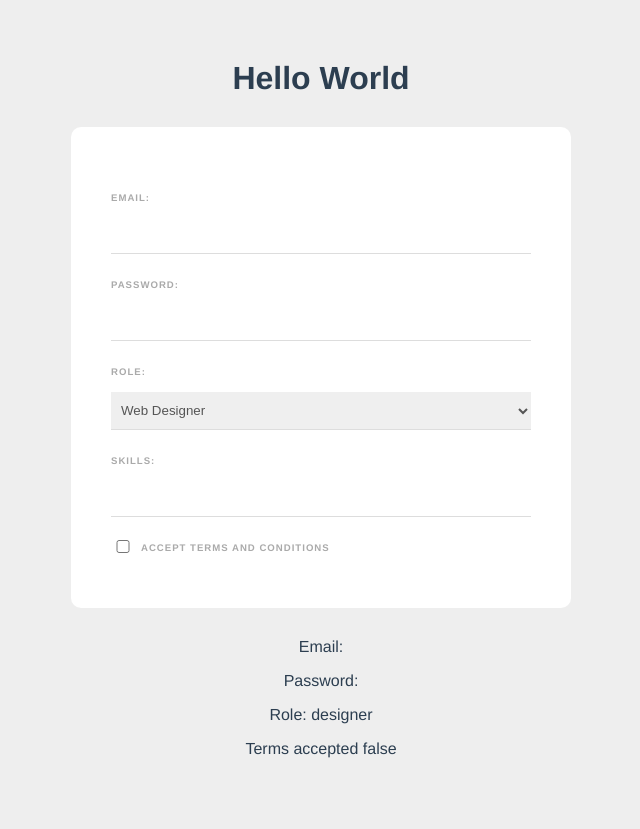
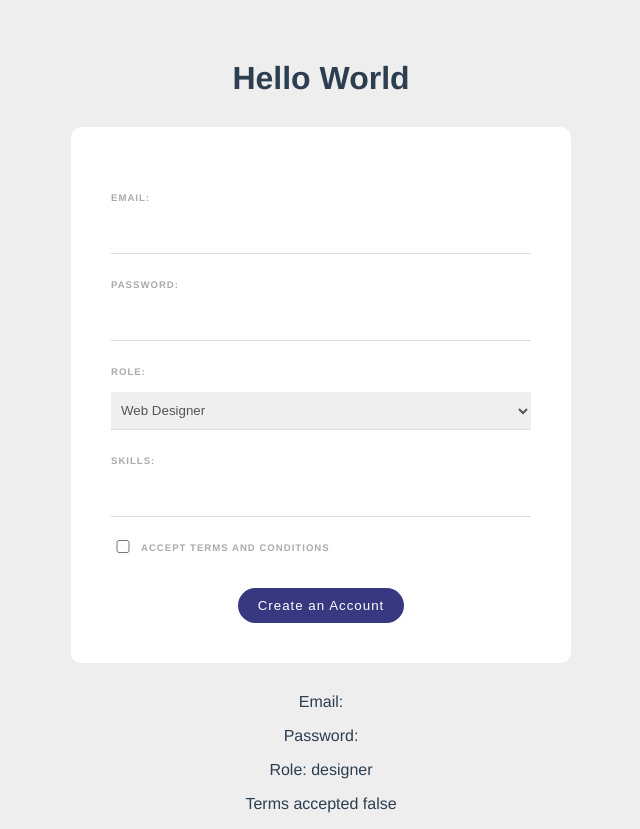
Before and after one commit to Lu-Smith/vue_form, a Vue app: page / in a window 1280 px wide. Shown: the whole page, without its empty margins (319-959 px from the left). Before the commit the page ends 800 px from the top, so only its background shows below. Built offline with nearby package versions, Linux system fonts and the light colour scheme.

Commit message:
Added button to the form

```diff
--- a/src/components/SignupForm.vue
+++ b/src/components/SignupForm.vue
@@ -21,6 +21,9 @@
     <div class="terms">
         <input type="checkbox" required v-model="terms">
         <label>Accept terms and conditions</label>
+    </div>
+    <div class="submit">
+        <button>Create an Account</button>
     </div>
   </form>
   <p>Email: {{ email }}</p>
@@ -117,4 +120,18 @@
     background: #dad6d6;
     color: #504e4e;
 }
+
+button {
+    background: rgb(56, 56, 129);
+    border: none;
+    padding: 10px 20px;
+    margin-top: 20px;
+    color: white;
+    border-radius: 20px;
+    letter-spacing: 1px;
+}
+
+.submit {
+    text-align: center;
+}
 </style>
```
